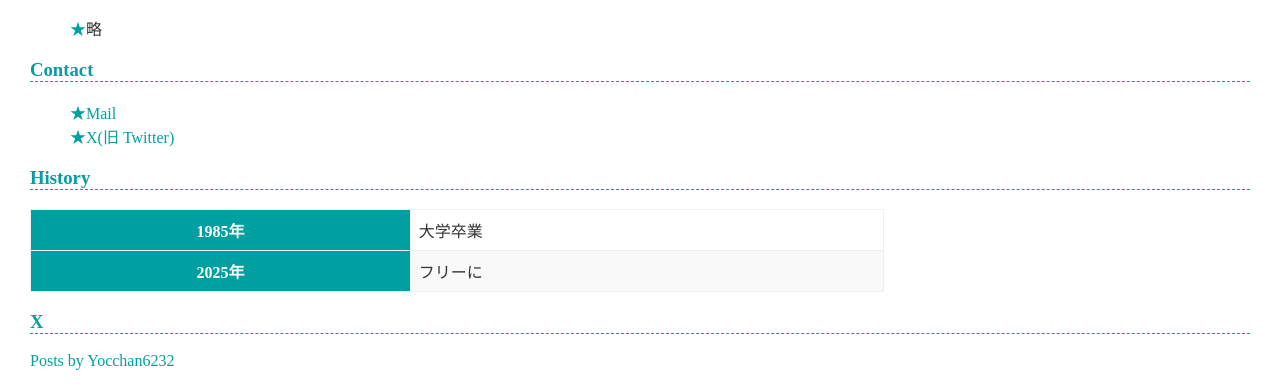
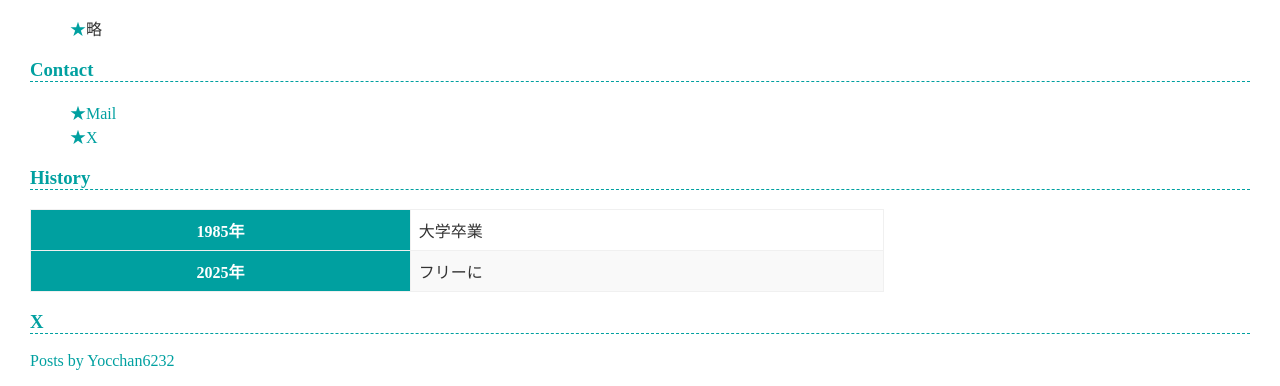
Before and after one commit to ytlepetitprince/ytlepetitprince.github.io, a plain HTML site: page index.html in a window 1280 px wide. Shown: the part 1309-1695 px from the top of the page. Drawn offline with Linux system fonts and the light colour scheme; a script that the page names is missing.

Commit message:
Update Twitter link to new X.com URL

```diff
--- a/index.html
+++ b/index.html
@@ -51,7 +51,7 @@
     <h3>Contact</h3>
     <ul>
       <li><a href="mailto:257zs06232@student.zen.ac.jp">Mail</a></li>
-      <li><a href="https://twitter.com/n_yobikou">X(旧 Twitter)</a></li>
+      <li><a href="https://x.com/Yocchan6232">X</a></li>
     </ul>
 
     <h3>History</h3>
```
